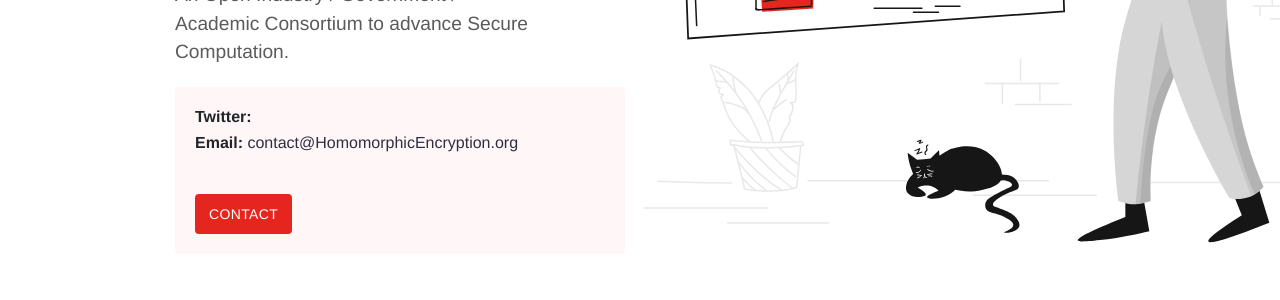
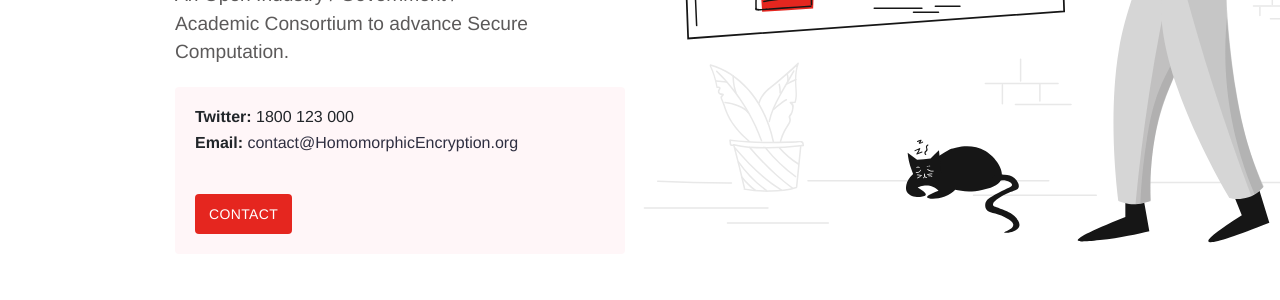
Before and after one commit to bquast/homenc, a Jekyll site: the page built from index.md, in a window 1280 px wide. Shown: the part 421-721 px from the top of the page. Built offline with Jekyll 4.4.1, drawn with Linux system fonts in a browser that asks for light colours.

Commit message:
fix twitter instead of phone

```diff
--- a/_includes/call.html
+++ b/_includes/call.html
@@ -1,7 +1,7 @@
 <div class="call">
   <div class="call-box-top">
     {% if site.data.contact.twitter %}
-        <div class="call-phone"><strong>Twitter: </strong> {{ site.data.contact.phone }} </div>
+        <div class="call-phone"><strong>Twitter: </strong> {{ site.data.contact.twitter }} </div>
     {% endif %}
     {% if site.data.contact.email %}
     <div class="call-email"><strong>Email: </strong>
```
